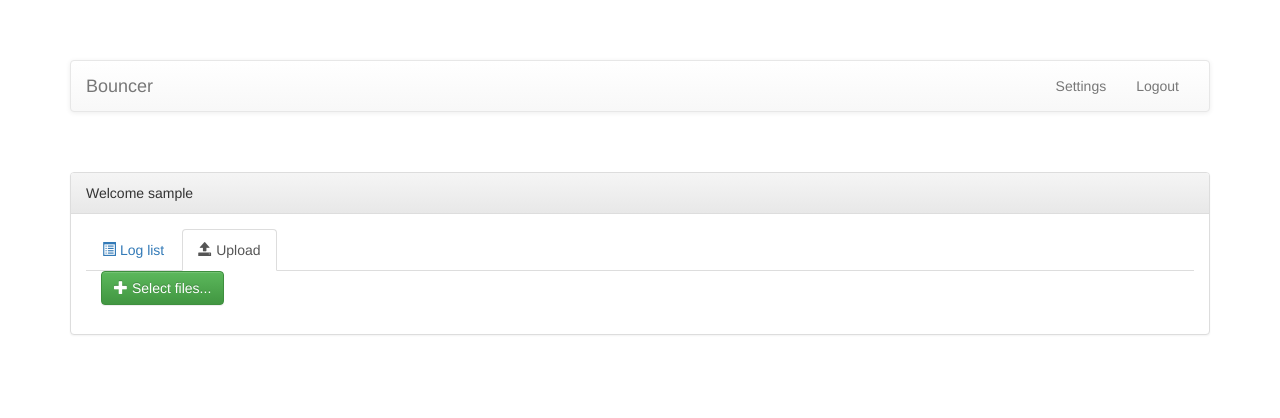
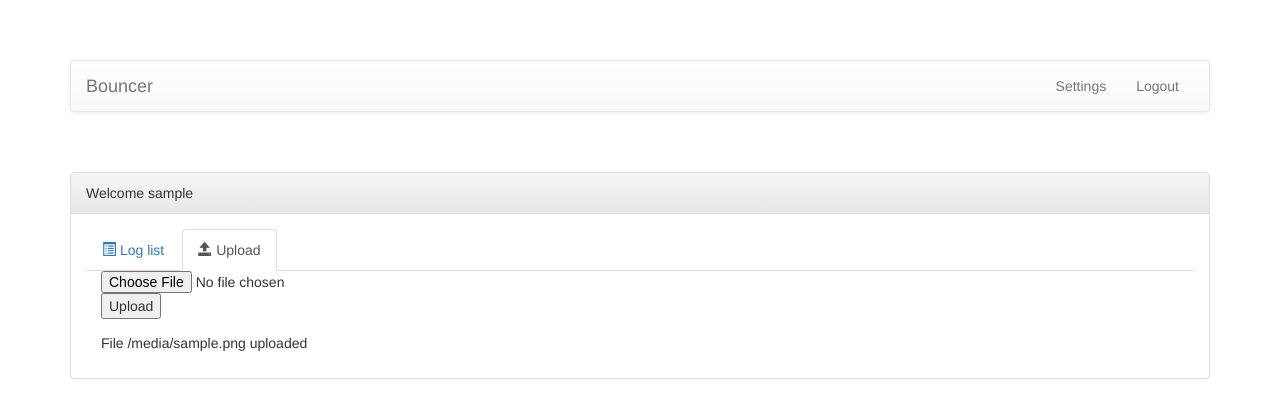
Before and after one commit to alpha1693/Bouncer, a Django app: template account/templates/account/main.html in a window 1280 px wide, after a click on "Upload". Shown: the top 418 px of the page. Run offline with Django 3.2, Linux system fonts and the light colour scheme; a user stored in the database is signed in; tables that the repository leaves empty hold one stand-in row (values such as "Sample post"); the template is opened without the code that fills it: most values are stand-ins (such as "Sample title", 1, 10 or a date in 2020); some libraries are stand-ins or nearby versions.

Commit message:
log upload v2

```diff
--- a/account/models.py
+++ b/account/models.py
@@ -9,7 +9,6 @@ from django.contrib.auth.models import User
 
 # Models
 
-@python_2_unicode_compatible
 # class to store Apache log files using Common Log Format
 class ParsedLog(models.Model):
 	owner = models.ForeignKey(User, null=True)
--- a/account/templates/account/main.html
+++ b/account/templates/account/main.html
@@ -69,17 +69,19 @@
                         </table>
                     </div>
                     <div id="uploadfile" class="tab-pane container-fluid">
-                        <form id="fileupload" action="/account/#uploadfile" method="POST" enctype="multipart/form-data">
-                            <span class="btn btn-success fileinput-button">
-                                <i class="glyphicon glyphicon-plus"></i>
-                                <span>Select files...</span>
-                                <!-- The file input field used as target for the file upload widget -->
-                                <input id="fileupload" type="file" name="files[]" multiple>
-                            </span>
-                            <br>
-                            <!-- The container for the uploaded files -->
-                            <div id="files" class="files"></div>
-                        </form>
+                        <form method="post" action="/account/#uploadfile" enctype="multipart/form-data">
+                            {% csrf_token %}
+                            <input type="file" name="myfile" id="myfile">
+                            <button type="submit" id="submit">Upload</button>
+                          </form>
+
+                          {% if uploaded_file_url %}
+                            <p id="post_msg">File {{ uploaded_file_url }} uploaded</a></p>
+                          {% elif error %}
+                            <p id="post_msg">{{error}}<p>
+                          {% endif %}
+
+
                     </div>
                 </div>
                 </div>
```
Also changed, not shown: account/services.py (added, +12 -0 lines), account/views.py (+27 -4 lines), account/migrations/0001_initial.py, 3 other files.
